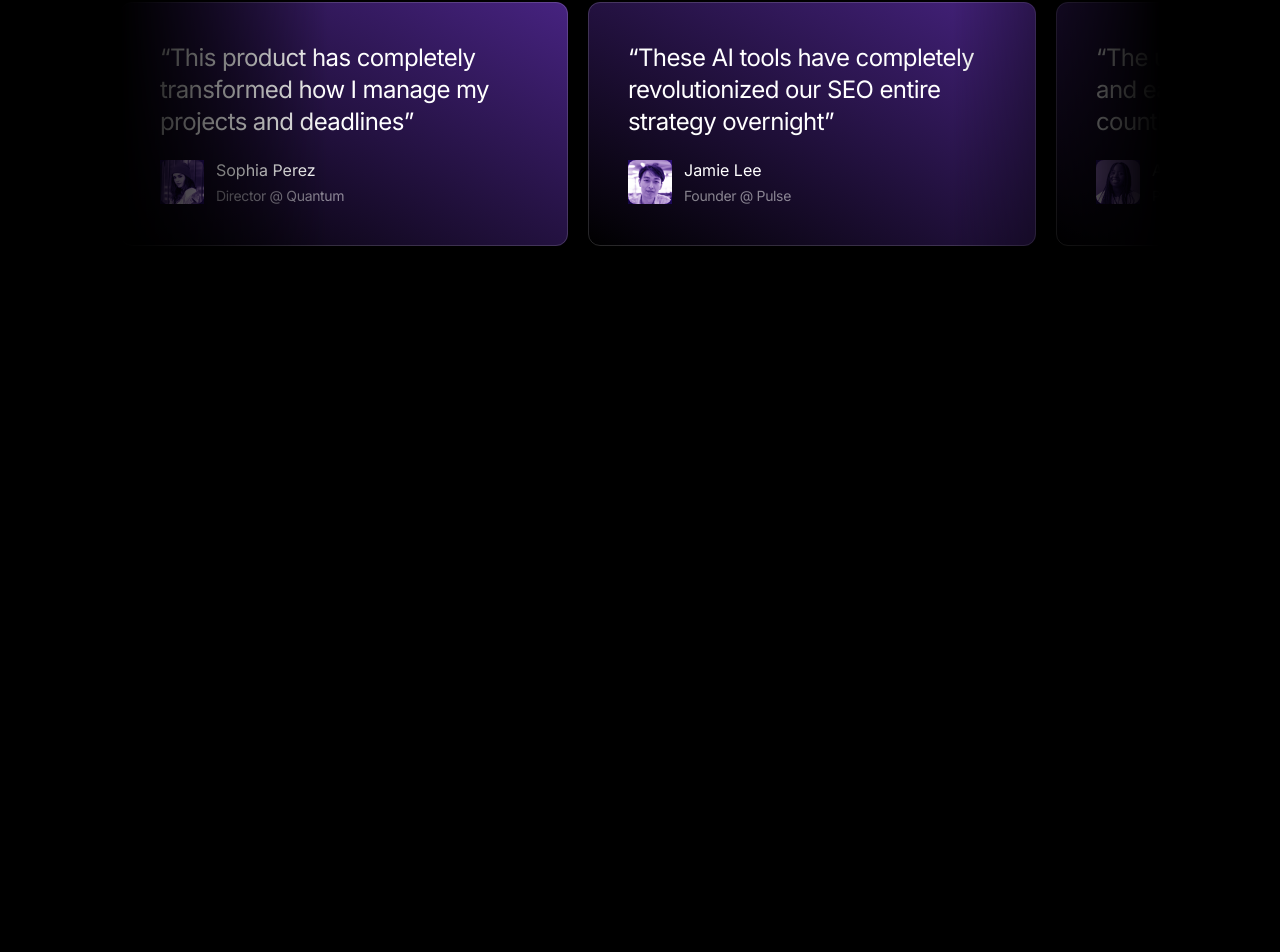
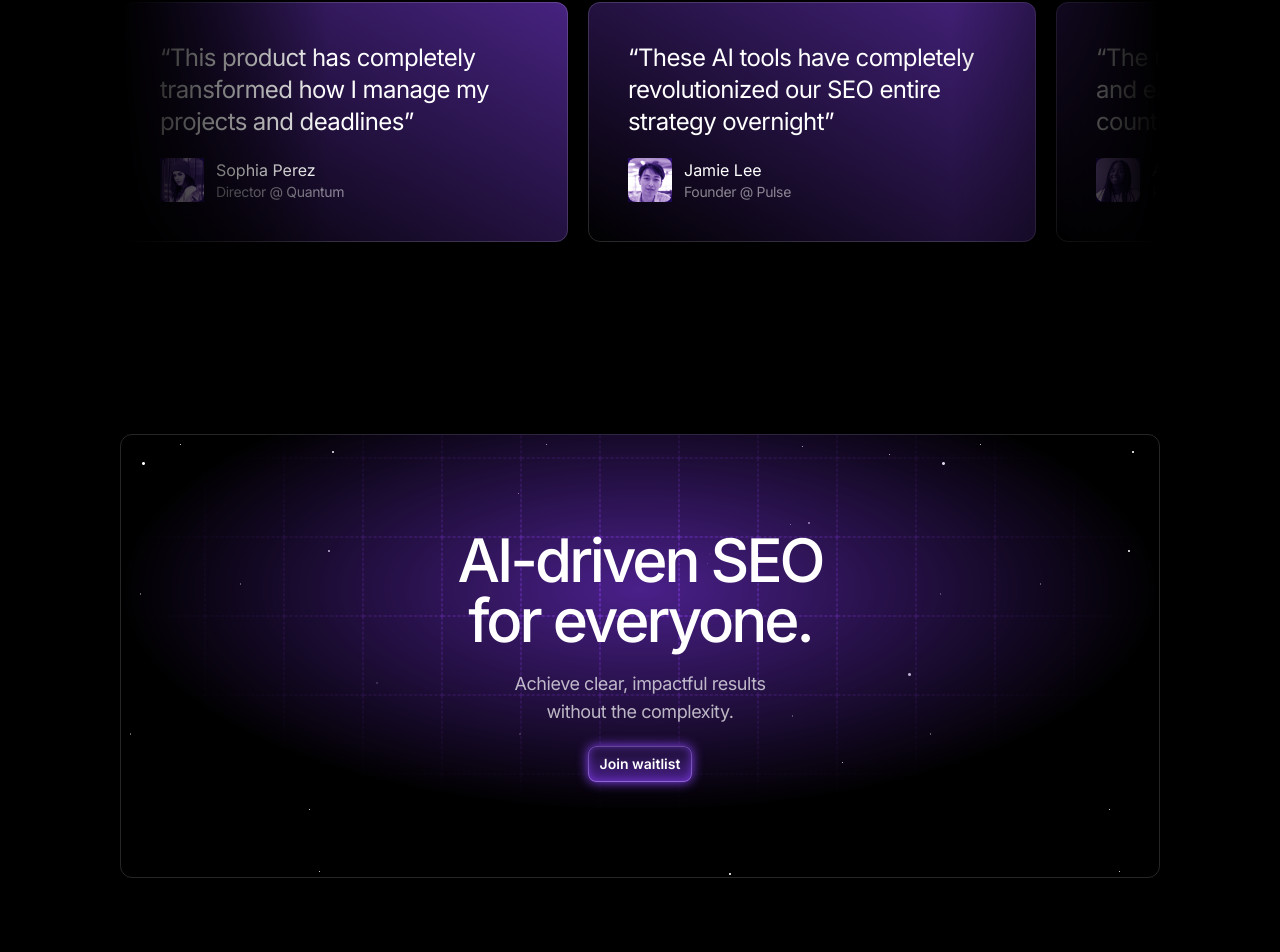
Before and after one commit to surikov-k/ai-startup-landing-page, a Next.js app: page / in a window 1280 px wide. Shown: the part 2419-3371 px from the top of the page. Before the commit the page ends 2761 px from the top, so only its background shows below. Built offline with nearby package versions, Linux system fonts and the light colour scheme.

Commit message:
Call to Action Section

```diff
--- a/src/app/page.tsx
+++ b/src/app/page.tsx
@@ -1,4 +1,6 @@
+import { CallToAction } from "@/sections/call-to-action";
 import { Features } from "@/sections/features";
+import { Footer } from "@/sections/footer";
 import { Header } from "@/sections/header";
 import { Hero } from "@/sections/hero";
 import { LogoTicker } from "@/sections/logo-ticker";
@@ -12,6 +14,8 @@ export default function Home() {
       <LogoTicker />
       <Features />
       <Testimonials />
+      <CallToAction />
+      <Footer />
     </>
   );
 }
--- a/src/sections/call-to-action.tsx
+++ b/src/sections/call-to-action.tsx
@@ -1,3 +1,35 @@
+import gridlinesImage from "@/assets/grid-lines.png";
+import starsImage from "@/assets/stars.png";
+import Button from "@/components/button";
+
 export const CallToAction = () => {
-  return <section>CallToAction</section>;
+  return (
+    <section className="py-20 md:py-24">
+      <div className="container">
+        <div
+          className="relative overflow-hidden rounded-xl py-24 outline outline-1 -outline-offset-1 outline-white/15"
+          style={{ backgroundImage: `url(${starsImage.src})` }}
+        >
+          <div
+            className="absolute inset-0 bg-[rgb(74,32,138)] bg-blend-overlay [mask-image:radial-gradient(50%_50%_at_50%_35%,black,transparent)]"
+            style={{
+              backgroundImage: `url(${gridlinesImage.src})`,
+              backgroundPosition: "center",
+            }}
+          />
+          <div className="relative">
+            <h2 className="mx-auto text-center text-5xl font-medium leading-none tracking-tighter md:max-w-sm md:text-6xl">
+              AI-driven SEO for everyone.
+            </h2>
+            <p className="mt-5 px-4 text-center text-lg tracking-tight text-white/70 md:mx-auto md:max-w-xs">
+              Achieve clear, impactful results without the complexity.
+            </p>
+            <div className="mt-5 flex justify-center">
+              <Button>Join waitlist</Button>
+            </div>
+          </div>
+        </div>
+      </div>
+    </section>
+  );
 };
--- a/src/sections/testimonials.tsx
+++ b/src/sections/testimonials.tsx
@@ -63,7 +63,7 @@ export const Testimonials = () => {
                   </div>
                   <div className="">
                     <p className="">{name}</p>
-                    <p className="mt-1 text-sm tracking-tight text-white/50">
+                    <p className="text-sm tracking-tight text-white/50">
                       {title}
                     </p>
                   </div>
```
